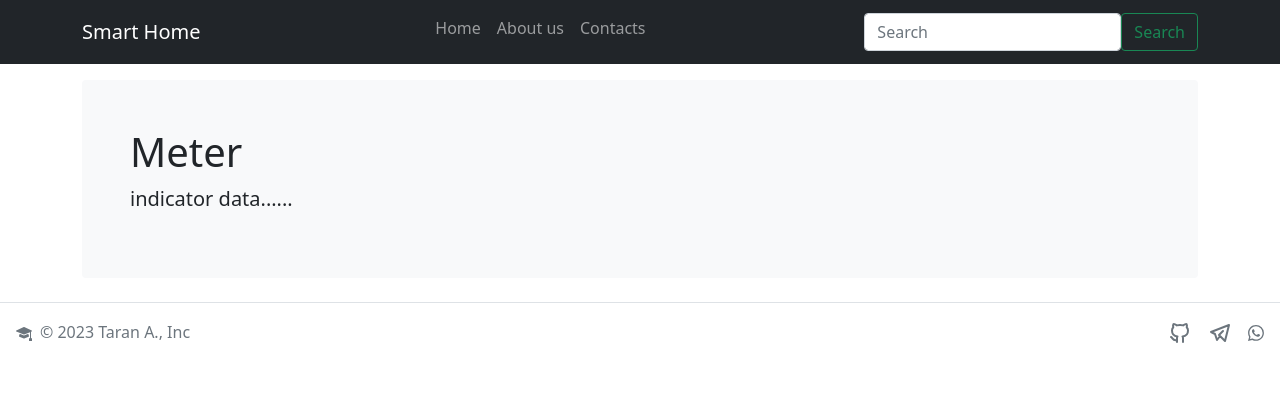
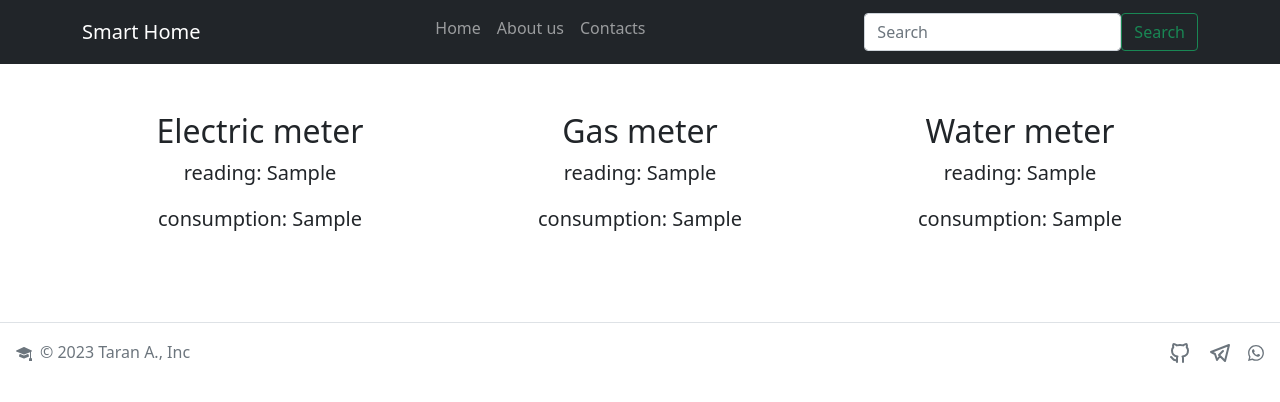
Before and after one commit to anddp12/flaskProject, a Flask app: template templates/meter.html in a window 1280 px wide. Shown: the top 402 px of the page. Run offline with Flask 2, Linux system fonts and the light colour scheme; the template is opened without the code that fills it: most values are stand-ins (such as "Sample title", 1, 10 or a date in 2020); some libraries are stand-ins or nearby versions.

Commit message:
creating get requests in the file meter.html

```diff
--- a/app.py
+++ b/app.py
@@ -30,7 +30,15 @@ def hum():  # put application's code here
 
 @app.route('/meter')
 def meter():  # put application's code here
-    return render_template("meter.html")
+    response = requests.get("http://localhost:5000/api")
+    json_data = json.loads(response.text)
+    electricity1 = json_data['meter']['electricity']['reading']
+    electricity2 = json_data['meter']['electricity']['consumption']
+    gas1 = json_data['meter']['gas']['reading']
+    gas2 = json_data['meter']['gas']['consumption']
+    water1 = json_data['meter']['water']['reading']
+    water2 = json_data['meter']['water']['consumption']
+    return render_template("meter.html", electricity1=electricity1, electricity2=electricity2, gas1=gas1, gas2=gas2, water1=water1, water2=water2)
 
 
 @app.route('/boiler')
--- a/templates/meter.html
+++ b/templates/meter.html
@@ -3,13 +3,58 @@
     {% include 'header.html' %}
 
     <main class="container">
-        <div class="bg-light p-5 rounded mt-3">
-            <h1>Meter</h1>
-            <p class="lead">indicator data......</p>
-{#            <a class="btn btn-lg btn-primary"#}
-{#               href="https://ru.wikipedia.org/wiki/%D0%A1%D1%87%D1%91%D1%82%D1%87%D0%B8%D0%BA" role="button">View docs#}
-{#                »</a>#}
+
+        <div class="row g-4 py-5 row-cols-1 row-cols-lg-3 text-center">
+            <div class="feature col">
+{#                <div class="feature-icon d-inline-flex align-items-center justify-content-center text-bg-primary bg-gradient fs-2 mb-3">#}
+{#                    <svg class="bi" width="1em" height="1em">#}
+{#                        <use xlink:href="#collection"></use>#}
+{#                    </svg>#}
+{#                </div>#}
+                <h3 class="fs-2">Electric meter</h3>
+                <p class="lead">reading: {{ electricity1 }}</p>
+                <p class="lead">consumption: {{ electricity2 }}</p>
+{#                <a href="#" class="icon-link d-inline-flex align-items-center">#}
+{#                    Call to action#}
+{#                    <svg class="bi" width="1em" height="1em">#}
+{#                        <use xlink:href="#chevron-right"></use>#}
+{#                    </svg>#}
+{#                </a>#}
+            </div>
+            <div class="feature col">
+{#                <div class="feature-icon d-inline-flex align-items-center justify-content-center text-bg-primary bg-gradient fs-2 mb-3">#}
+{#                    <svg class="bi" width="1em" height="1em">#}
+{#                        <use xlink:href="#people-circle"></use>#}
+{#                    </svg>#}
+{#                </div>#}
+                <h3 class="fs-2">Gas meter</h3>
+                <p class="lead">reading: {{ gas1 }}</p>
+                <p class="lead">consumption: {{ gas2 }}</p>
+{#                <a href="#" class="icon-link d-inline-flex align-items-center">#}
+{#                    Call to action#}
+{#                    <svg class="bi" width="1em" height="1em">#}
+{#                        <use xlink:href="#chevron-right"></use>#}
+{#                    </svg>#}
+{#                </a>#}
+            </div>
+            <div class="feature col">
+{#                <div class="feature-icon d-inline-flex align-items-center justify-content-center text-bg-primary bg-gradient fs-2 mb-3">#}
+{#                    <svg class="bi" width="1em" height="1em">#}
+{#                        <use xlink:href="#toggles2"></use>#}
+{#                    </svg>#}
+{#                </div>#}
+                <h3 class="fs-2">Water meter</h3>
+                <p class="lead">reading: {{ water1 }}</p>
+                <p class="lead">consumption: {{ water2 }}</p>
+{#                <a href="#" class="icon-link d-inline-flex align-items-center">#}
+{#                    Call to action#}
+{#                    <svg class="bi" width="1em" height="1em">#}
+{#                        <use xlink:href="#chevron-right"></use>#}
+{#                    </svg>#}
+{#                </a>#}
+            </div>
         </div>
+
     </main>
 
 
```
